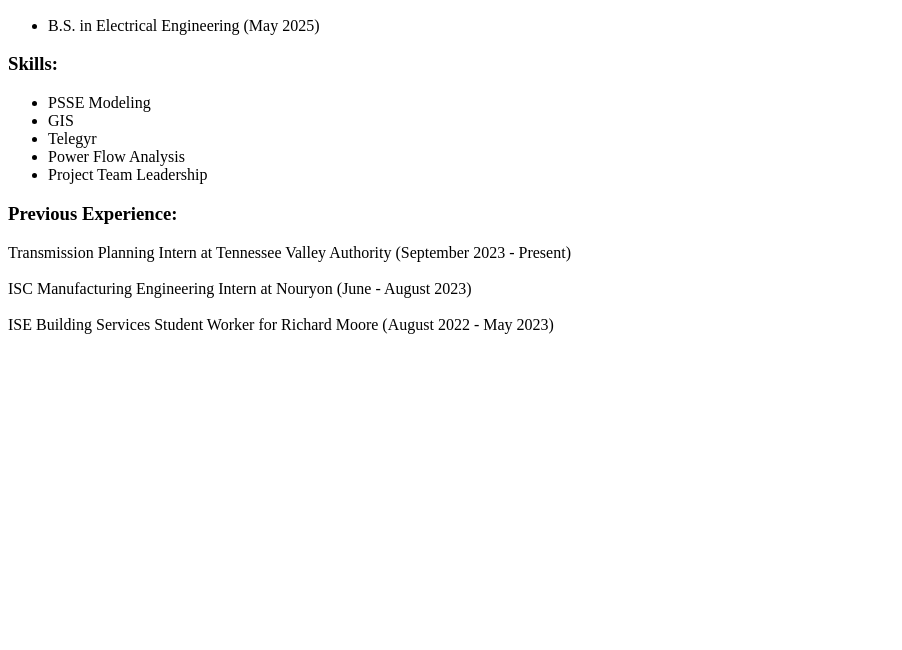
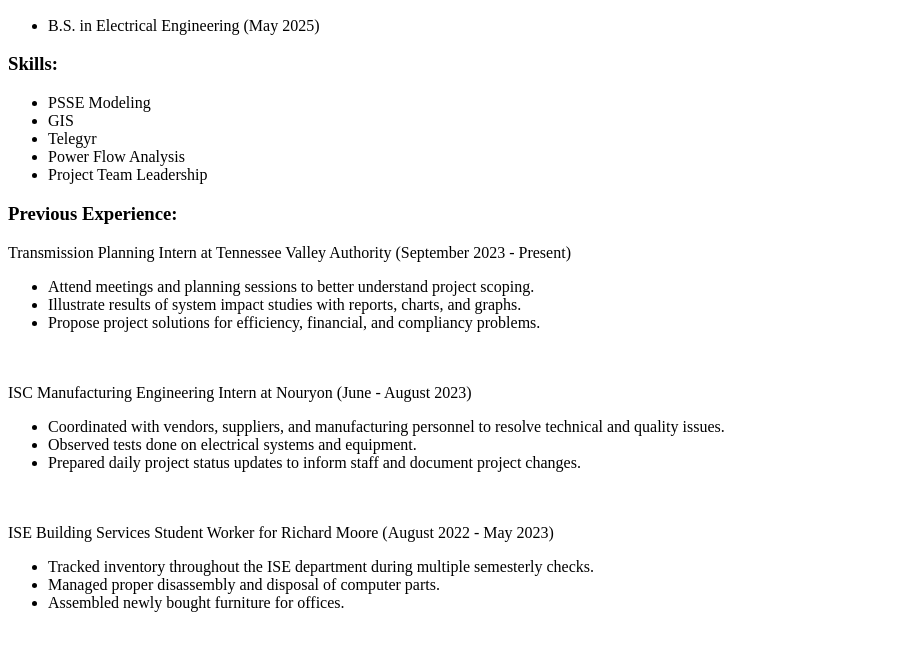
Before and after one commit to kgreen5/digital-resume, a plain HTML site: page index.html in a window 1280 px wide. Shown: the part 430-1080 px from the top of the page, without its empty margins (0-902 px from the left). Before the commit the page ends 800 px from the top, so only its background shows below. Drawn offline with Linux system fonts and the light colour scheme.

Commit message:
Added Index.html

```diff
--- a/index.html
+++ b/index.html
@@ -32,12 +32,27 @@
 
   <h3>Previous Experience:</h3>
   <p>Transmission Planning Intern at Tennessee Valley Authority (September 2023 - Present)
+      <ul>
+          <li>Attend meetings and planning sessions to better understand project scoping.</li>
+          <li>Illustrate results of system impact studies with reports, charts, and graphs.</li>
+          <li>Propose project solutions for efficiency, financial, and compliancy problems.</li>
+      </ul>
       <br/>
       <br/>
       ISC Manufacturing Engineering Intern at Nouryon (June - August 2023)
+      <ul>
+          <li>Coordinated with vendors, suppliers, and manufacturing personnel to resolve technical and quality issues.</li>
+          <li>Observed tests done on electrical systems and equipment.</li>
+          <li>Prepared daily project status updates to inform staff and document project changes.</li>
+      </ul>
       <br/>
       <br/>
       ISE Building Services Student Worker for Richard Moore (August 2022 - May 2023)
+      <ul>
+          <li>Tracked inventory throughout the ISE department during multiple semesterly checks.</li>
+          <li>Managed proper disassembly and disposal of computer parts.</li>
+          <li>Assembled newly bought furniture for offices.</li>
+      </ul>
       <br/>
       <br/>
   </p>
```
